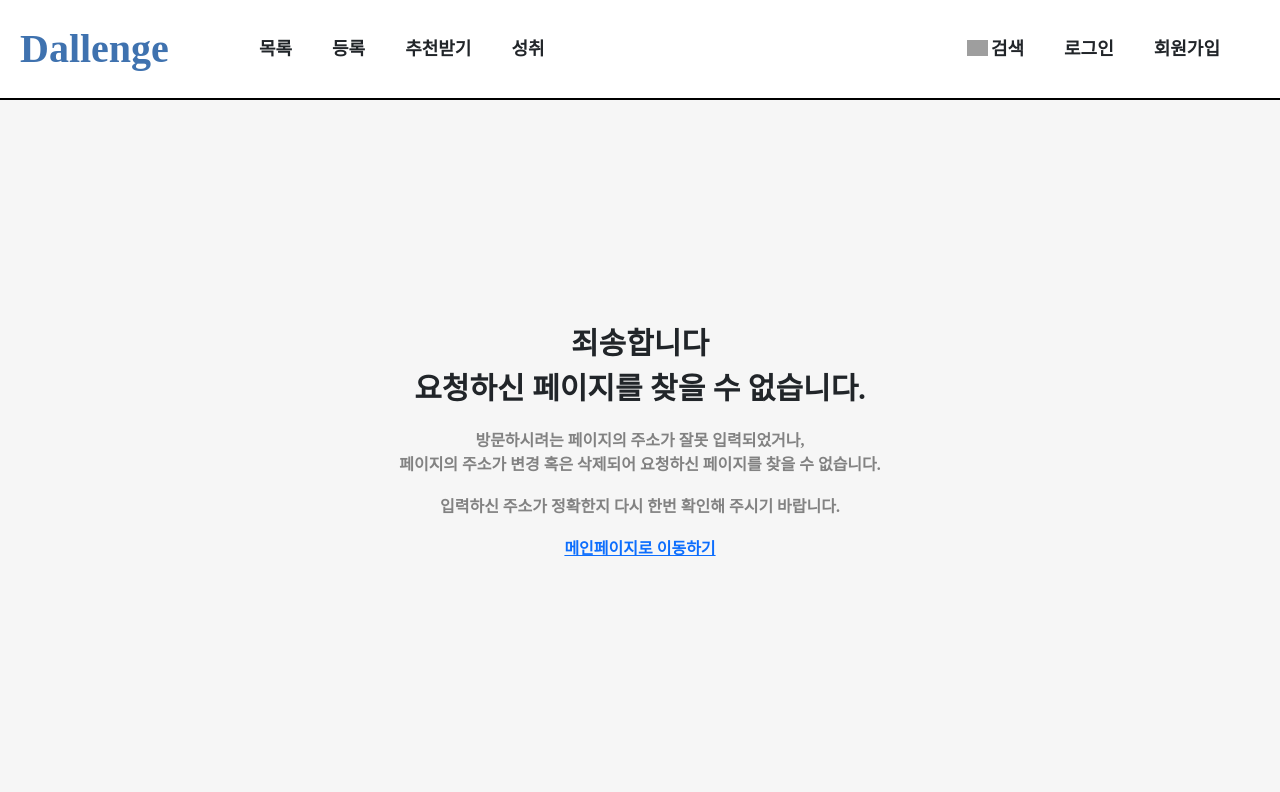
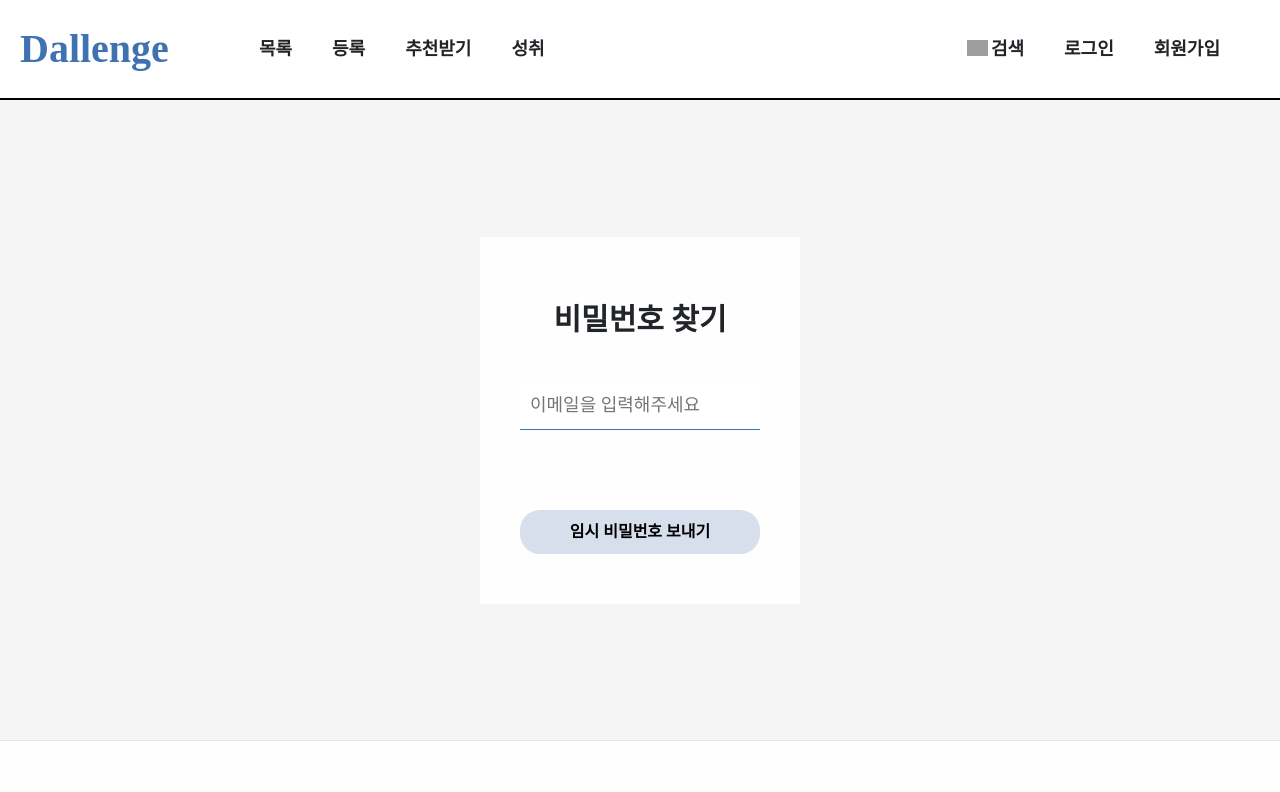
Before and after one commit to dallenge/Front, a React (Create React App) app: page /login/find-password in a window 1280 px wide. Shown: the top 792 px of the page. Built offline with nearby package versions, Linux system fonts and the light colour scheme; no server answers; grey boxes are pictures that could not be loaded; a web font is replaced by a local one.

Commit message:
:lipstick: Design : 비밀번호 찾기 페이지 UI 구성 + 라우팅 추가

```diff
--- a/src/App.tsx
+++ b/src/App.tsx
@@ -21,6 +21,7 @@ import RandomRecommendation from './Pages/Recommendation/Random';
 import Achievement from './Pages/Achievement/Achievement';
 import Layout from './Components/Layout';
 import BookMarkList from './Pages/BookMarkList';
+import FindPw from './Pages/Login/FindPw';
 
 function App() {
   return (
@@ -49,6 +50,7 @@ function App() {
           <Route path="/get-recommendations/hashtag" element={<HashTagRecommendation />} />
           <Route path="/get-recommendations/random" element={<RandomRecommendation />} />
           <Route path="/achievement" element={<Achievement />} />
+          <Route path="/login/find-password" element={<FindPw />} />
           <Route path="*" element={<GetBadRoot />} />
         </Routes>
       </div>
--- /dev/null
+++ b/src/Pages/Login/FindPw.tsx
@@ -0,0 +1,101 @@
+import { useForm } from 'react-hook-form';
+import styled from 'styled-components';
+import Regex from '../../Constant/Regex';
+
+interface Input {
+  email: string;
+}
+
+function FindPw() {
+  const {
+    register,
+    handleSubmit,
+    watch,
+    formState: { errors },
+  } = useForm<Input>();
+
+  const onSubmitTemporaryPw = () => {};
+
+  return (
+    <S.Wrapper>
+      <S.Form onSubmit={handleSubmit(onSubmitTemporaryPw)}>
+        <S.Title>비밀번호 찾기</S.Title>
+        <input
+          placeholder="이메일을 입력해주세요"
+          autoComplete="off"
+          autoSave="off"
+          {...register('email', {
+            required: { value: true, message: '* 이메일을 입력해주세요' },
+            pattern: {
+              value: Regex.email,
+              message: '* 이메일 형식에 맞게 입력해주세요',
+            },
+          })}
+        />
+        {errors.email && <S.Alert>{errors.email.message}</S.Alert>}
+        <button>임시 비밀번호 보내기</button>
+      </S.Form>
+    </S.Wrapper>
+  );
+}
+export default FindPw;
+
+const Wrapper = styled.div`
+  width: 100%;
+  min-height: 80vh;
+  display: flex;
+  align-items: center;
+  background-color: rgb(245, 245, 245);
+`;
+
+const Form = styled.form`
+  width: 25%;
+  padding: 60px 10px 30px;
+  margin: 0 auto;
+  display: flex;
+  flex-direction: column;
+  justify-content: center;
+  background-color: rgb(254, 254, 254);
+
+  & > input {
+    border: none;
+    padding: 10px;
+    margin: 0 auto;
+    font-size: 18px;
+    width: 80%;
+    border-bottom: 1px solid var(--color-blue);
+    :focus-visible {
+      outline: none;
+    }
+  }
+
+  & > button {
+    border: none;
+    background-color: #d8dfec;
+    border-radius: 20px;
+    width: 80%;
+    margin: 80px auto 20px;
+    padding: 10px;
+    font-weight: bold;
+  }
+`;
+
+const Title = styled.div`
+  font-size: 30px;
+  font-weight: bold;
+  margin-bottom: 40px;
+`;
+
+const Alert = styled.div`
+  font-size: 12px;
+  font-weight: bold;
+  color: rgb(228, 15, 15);
+  margin-top: 10px;
+`;
+
+const S = {
+  Wrapper,
+  Form,
+  Title,
+  Alert,
+};
--- a/src/Pages/Login/Login.tsx
+++ b/src/Pages/Login/Login.tsx
@@ -81,7 +81,7 @@ function Login() {
         <S.Button style={{ background: 'var(--color-blue)', color: 'white' }}>로그인</S.Button>
       </form>
 
-      <S.smallText>비밀번호 찾기</S.smallText>
+      <S.smallText onClick={() => navigate('/login/find-password')}>비밀번호 찾기</S.smallText>
 
       <S.BtnsWrapper>
         <S.BtnBox background="#F7E600" border={false}>
@@ -107,6 +107,7 @@ const Container = styled.div`
   display: inline-block;
   width: 320px;
   margin-top: 70px;
+  min-height: 80vh;
 `;
 
 const smallText = styled.div`
```
